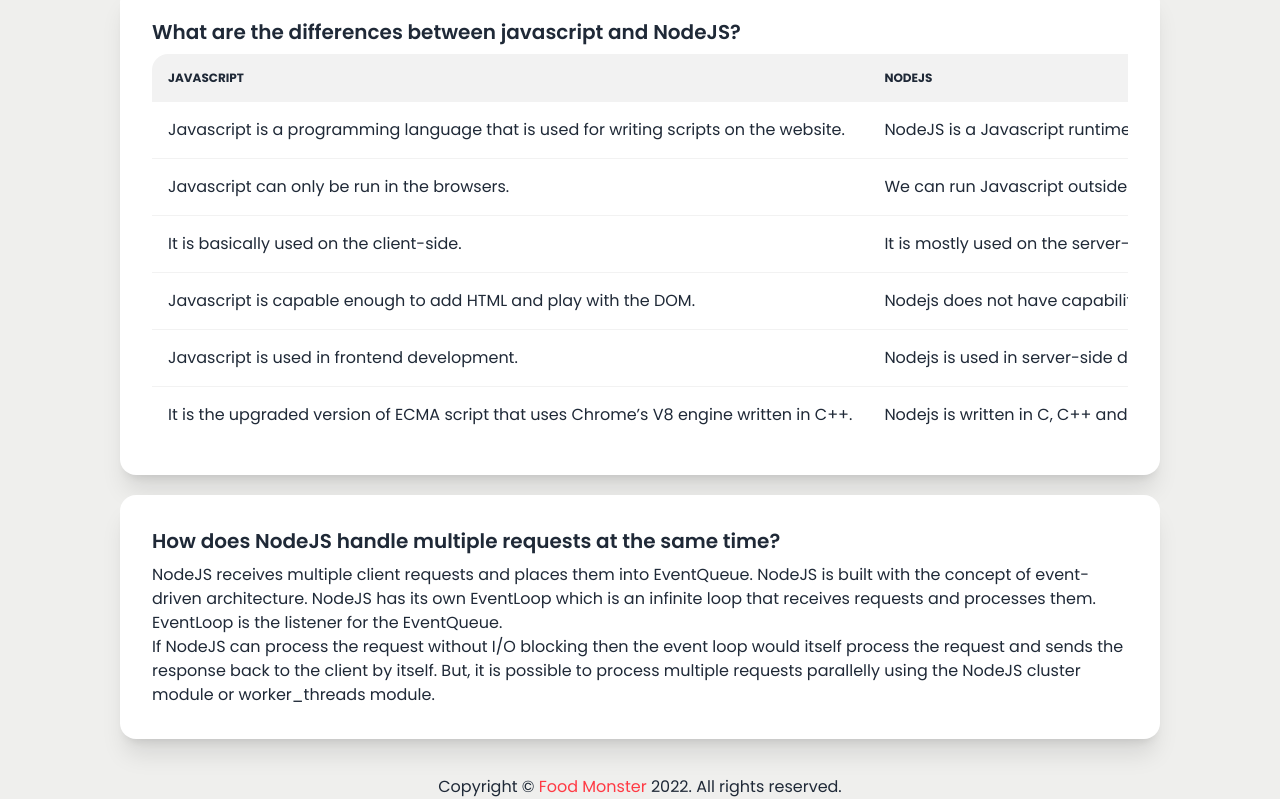
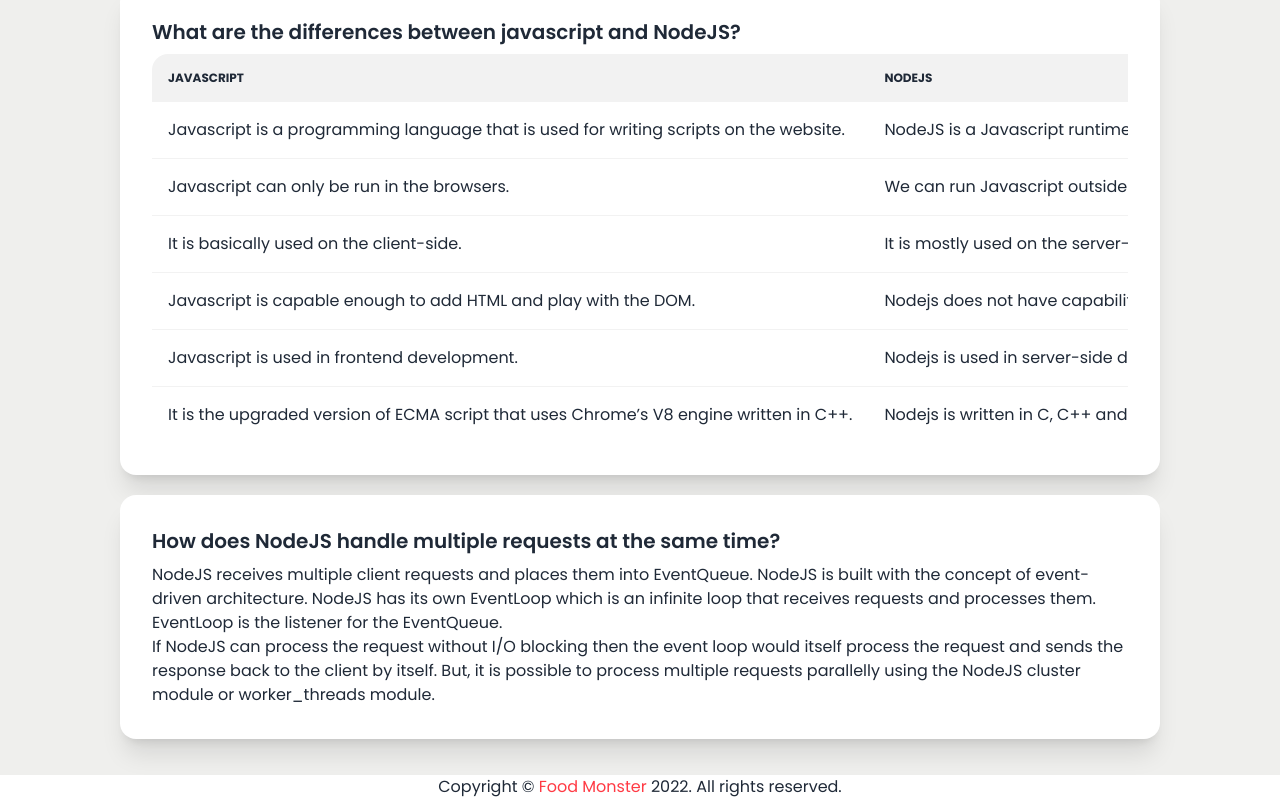
Before and after one commit to kythemc1/Food-ITSS, a React (Create React App) app: page /blog in a window 1280 px wide. Shown: the part 1590-2389 px from the top of the page. Built offline with nearby package versions, Linux system fonts and the light colour scheme.

Commit message:
refactor: footer

```diff
--- a/src/components/Shared/Footer/Footer.js
+++ b/src/components/Shared/Footer/Footer.js
@@ -3,7 +3,7 @@ import { Link } from 'react-router-dom';
 
 const Footer = () => {
     return (
-        <div className='text-center' style={{ backgroundColor: `#efefed`}}>
+        <div className='text-center' style={{ backgroundColor: `#ffffff`}}>
             <p className='font-normal'>Copyright © <span className='color-red'><Link to="/">Food Monster</Link></span> 2022. All rights reserved.</p>
         </div>
     );
```
